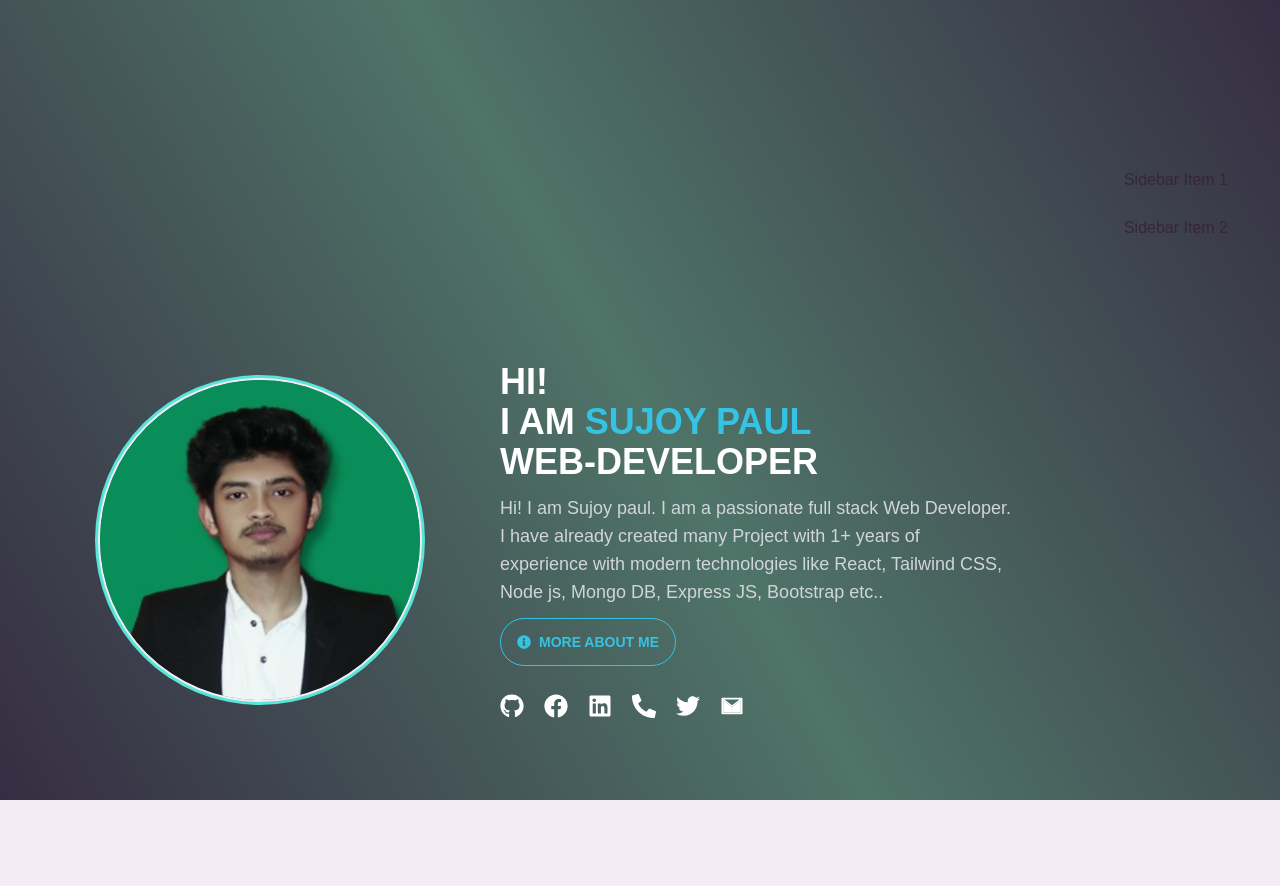
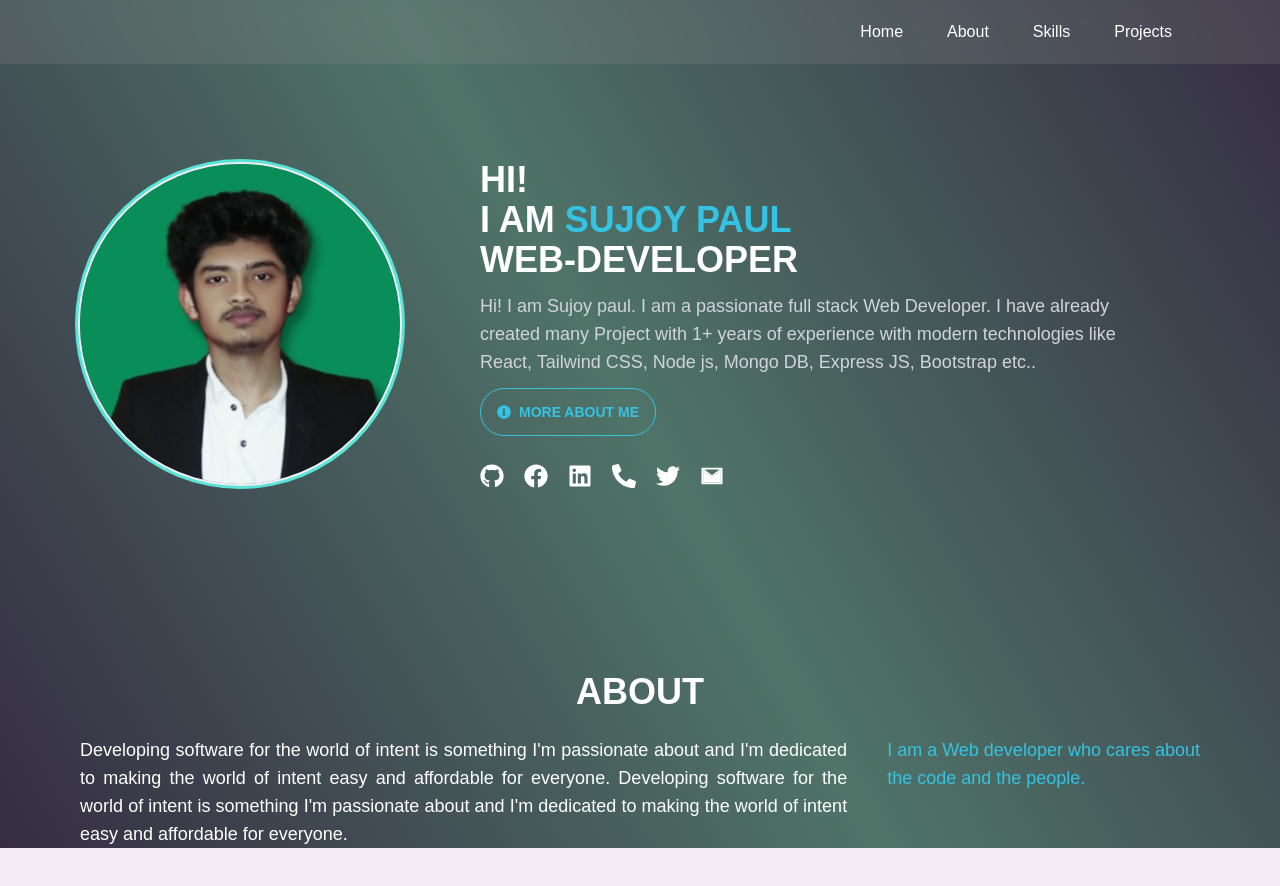
Before and after one commit to spsujoy007/developer-portfolio-client-1, a React (Create React App) app: page / in a window 1280 px wide. Shown: the top 886 px of the page. After the commit the page ends 848 px from the top, so only its background shows below. Built offline with nearby package versions, Linux system fonts and the light colour scheme.

Commit message:
header added and options are created

```diff
--- a/src/App.js
+++ b/src/App.js
@@ -4,7 +4,7 @@ import { routes } from './Routes/Routes';
 
 function App() {
   return (
-    <div  className="mx-5">
+    <div  className=" h-[100%]">
 
       <RouterProvider router={routes}></RouterProvider>
 
--- /dev/null
+++ b/src/Components/CommonHeading/CommonHeading.js
@@ -0,0 +1,11 @@
+import React from 'react';
+
+const CommonHeading = ({children}) => {
+    return (
+        <div>
+            <h1 className='text-4xl text-center text-white font-semibold uppercase py-6'>{children}</h1>
+        </div>
+    );
+};
+
+export default CommonHeading;
--- a/src/Layout/Main.js
+++ b/src/Layout/Main.js
@@ -1,9 +1,11 @@
 import React from 'react';
 import { Outlet } from 'react-router-dom';
+import Header from '../Pages/Shared/Header/Header';
 
 const Main = () => {
     return (
         <div>
+            <Header></Header>
             <Outlet></Outlet>
         </div>
     );
--- /dev/null
+++ b/src/Pages/Home/AboutSection/AboutSection.js
@@ -0,0 +1,25 @@
+import React from 'react';
+import CommonHeading from '../../../Components/CommonHeading/CommonHeading';
+import './AboutSection.css'
+
+const AboutSection = () => {
+    return (
+        <div id='aboutsection my-20 '>
+            <CommonHeading>About</CommonHeading>
+
+            <div className='flex mx-20 gap-10 text-lg'>
+                <div className='flex-1'>
+                    <p className='text-white flex text-justify'>
+                    Developing software for the world of intent is something I'm passionate about and I'm dedicated to making the world of intent easy and affordable for everyone. Developing software for the world of intent is something I'm passionate about and I'm dedicated to making the world of intent easy and affordable for everyone.
+                    </p>
+                </div>
+
+                <div className='text-info rightborder'>
+                    I am a Web developer who cares about <br /> the code and the people.
+                </div>
+            </div>
+        </div>
+    );
+};
+
+export default AboutSection;
--- a/src/Pages/Home/Home/Home.js
+++ b/src/Pages/Home/Home/Home.js
@@ -1,10 +1,12 @@
 import React from 'react';
+import AboutSection from '../AboutSection/AboutSection';
 import ProfileBio from '../ProfileBio/ProfileBio';
 
 const Home = () => {
     return (
-        <div className='md:h-[100vh] h-[100%]'>
-            <ProfileBio></ProfileBio>
+        <div >
+                <ProfileBio></ProfileBio>
+                <AboutSection></AboutSection>
         </div>
     );
 };
--- a/src/Pages/Home/ProfileBio/ProfileBio.js
+++ b/src/Pages/Home/ProfileBio/ProfileBio.js
@@ -7,7 +7,7 @@ import SideNav from '../../Shared/SideNav/SideNav';
 const ProfileBio = () => {
     return (
         <div className=''>
-            <div className='flex md:flex-row flex-col items-center md:py-[140px] py-20'>
+            <div className='flex md:flex-row flex-col items-center md:py-[160px] py-20'>
             {/* for left image */}
             <div className='flex justify-center items-center px-20 '>
             <div className="avatar">
@@ -17,13 +17,13 @@ const ProfileBio = () => {
             </div>
             </div>
 
-        <div className='flex-1 md:mr-20'>
+        <div className='flex-1'>
             <h1 className='text-4xl font-semibold uppercase text-white'>Hi! <br />
                 <span cls>I am <span className='text-info'>sujoy paul</span></span>
                 <br />
                 <span cls>WEB-DEVELOPER</span>
             </h1>
-            <p className='text-gray-300 mt-3 text-lg'>
+            <p className='text-gray-300 mt-3 text-lg max-w-[80%]'>
                Hi! I am Sujoy paul. I am a passionate full stack Web Developer. I have already created many Project with 1+ years of experience with modern technologies like React, Tailwind CSS, Node js, Mongo DB, Express JS, Bootstrap etc..
             </p>
             <button className='btn btn-info btn-outline mt-3 rounded-full'><FaInfoCircle className='mr-2'></FaInfoCircle>  More about me</button>
@@ -36,11 +36,10 @@ const ProfileBio = () => {
                 <a target='blank' href='https://twitter.com/spsujoy007'><FaTwitter className='mr-5'></FaTwitter></a>
                 <a target='blank' href='mailto: sujoypaul728@gmail.com'><AiTwotoneMail className='mr-5'></AiTwotoneMail></a>
             </div>
+
         </div>
 
-        <div>
-            <SideNav></SideNav>
-        </div>
+
 
         </div>
         </div>
--- /dev/null
+++ b/src/Pages/Shared/Header/Header.js
@@ -0,0 +1,40 @@
+import React from 'react';
+import { Link, NavLink } from 'react-router-dom';
+
+const Header = () => {
+
+    const menuItem =  <>
+        <li><Link className='rounded-xl mr-3' to='/'>Home</Link></li>
+        <li><a href='#aboutsection' className='rounded-xl mr-3' >About</a></li>
+        <li><Link className='rounded-xl mr-3' to='/skills'>Skills</Link></li>
+        <li><Link className='rounded-xl mr-3' to='/projects'>Projects</Link></li>
+    </>
+
+
+
+    return (
+        <div style={{
+            backgroundColor: '#8f8f8f38',
+            backdropFilter: 'blur(8px)'
+        }} className="navbar fixed z-10 md:px-20 mx-auto">
+  <div className="navbar-start">
+    <div className="dropdown">
+      <label tabIndex={0} className="btn btn-ghost lg:hidden">
+        <svg xmlns="http://www.w3.org/2000/svg" className="h-5 w-5" fill="none" viewBox="0 0 24 24" stroke="currentColor"><path strokeLinecap="round" strokeLinejoin="round" strokeWidth="2" d="M4 6h16M4 12h8m-8 6h16" /></svg>
+      </label>
+      <ul tabIndex={0} className="text-white menu menu-compact dropdown-content mt-3 p-2 shadow bg-#8f8f8f38 rounded-box w-52">
+        {menuItem}
+      </ul>
+    </div>
+    {/* <a className="btn btn-ghost normal-case text-xl">daisyUI</a> */}
+  </div>
+  <div className="hidden lg:flex navbar-end">
+    <ul className="menu menu-horizontal p-0 text-white">
+      {menuItem}
+    </ul>
+  </div>
+</div>
+    );
+};
+
+export default Header;
--- /dev/null
+++ b/src/Pages/Shared/SideNav/SideNav.css
@@ -0,0 +1,36 @@
+
+.btnCustom {
+    width: 39px;
+    height: 39px;
+    display: flex;
+    -webkit-box-align: center;
+    align-items: center;
+    -webkit-box-pack: center;
+    justify-content: center;
+    background: var(--body-white-nt);
+    border-radius: 50%;
+    cursor: pointer;
+    overflow: hidden;
+    transition: all 0.4s ease 0s;
+}
+
+.btnCustom h1{
+    z-index: -1;
+    position: absolute;
+    top: 0px;
+    right: 0px;
+    opacity: 0;
+    color: rgb(255, 255, 255);
+    line-height: 41px;
+    font-weight: 500;
+    transition: all 0.3s ease 0s;
+    border-radius: 30px;
+    text-transform: uppercase;
+    padding: 0px 28px 0px 8px;
+    font-size: 14px;
+    height: 39px;
+    margin: 0px;
+    background: var(--first-color);
+    transform: scaleX(0.4);
+    transform-origin: right center;
+  }
--- a/src/Pages/Shared/SideNav/SideNav.js
+++ b/src/Pages/Shared/SideNav/SideNav.js
@@ -1,23 +1,15 @@
 import React from 'react';
+import { FaHome, FaInfo } from 'react-icons/fa';
+import { Link } from 'react-router-dom';
+import './SideNav.css'
 
 const SideNav = () => {
     return (
         <div>
-            <div className="drawer drawer-mobile bg-transparent">
-  <input id="my-drawer-2" type="checkbox" className="drawer-toggle" />
-  <div className="drawer-content flex flex-col items-center justify-center">
-    <label htmlFor="my-drawer-2" className="btn btn-primary drawer-button lg:hidden">Open drawer</label>
-
-  </div>
-  <div className="drawer-side">
-    <label htmlFor="my-drawer-2" className="drawer-overlay"></label>
-    <ul className="menu p-4 text-base-content">
-      <li><a>Sidebar Item 1</a></li>
-      <li><a>Sidebar Item 2</a></li>
-    </ul>
-
-  </div>
-</div>
+            <div className='btnCustom'>
+                <FaHome></FaHome>
+                <h1>Home</h1>
+            </div>
         </div>
     );
 };
--- a/src/Routes/Routes.js
+++ b/src/Routes/Routes.js
@@ -1,5 +1,6 @@
 import { createBrowserRouter } from "react-router-dom";
 import Main from "../Layout/Main";
+import AboutSection from "../Pages/Home/AboutSection/AboutSection";
 import Home from "../Pages/Home/Home/Home";
 
 export const routes = createBrowserRouter([
@@ -10,6 +11,10 @@ export const routes = createBrowserRouter([
             {
                 path: "/",
                 element: <Home></Home>
+            },
+            {
+                path: '/about',
+                element: <AboutSection></AboutSection>
             }
         ]
     }
--- a/src/index.css
+++ b/src/index.css
@@ -10,6 +10,24 @@ body {
   background-image: linear-gradient(60deg, #362d42, #4f7468, #362d42);
 }
 
+/* width */
+::-webkit-scrollbar {
+  width: 8px;
+}
+
+/* Track */
+::-webkit-scrollbar-track {
+  box-shadow: inset 0 0 5px #4f7468;
+  border-radius: 10px;
+}
+
+/* Handle */
+::-webkit-scrollbar-thumb {
+  background: #362d42;
+  border-radius: 10px;
+}
+
+
 code {
   font-family: source-code-pro, Menlo, Monaco, Consolas, 'Courier New',
     monospace;
```
Also changed, not shown: src/Pages/Home/AboutSection/AboutSection.css (added).
